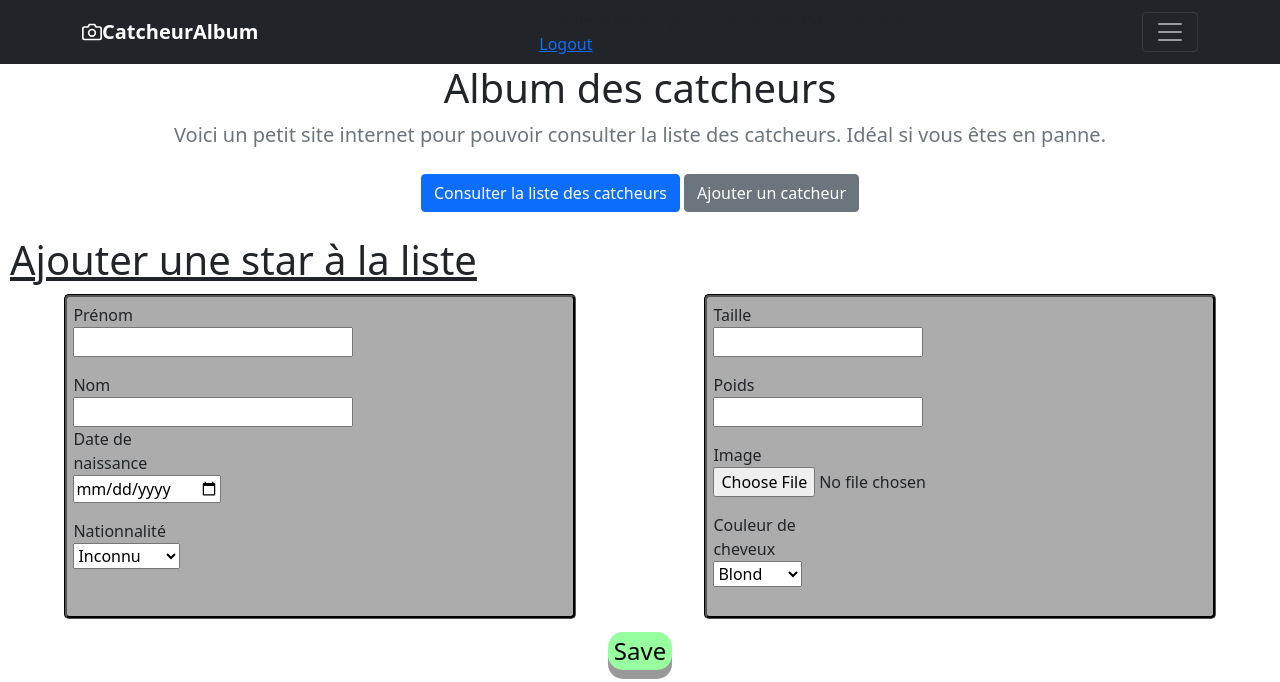
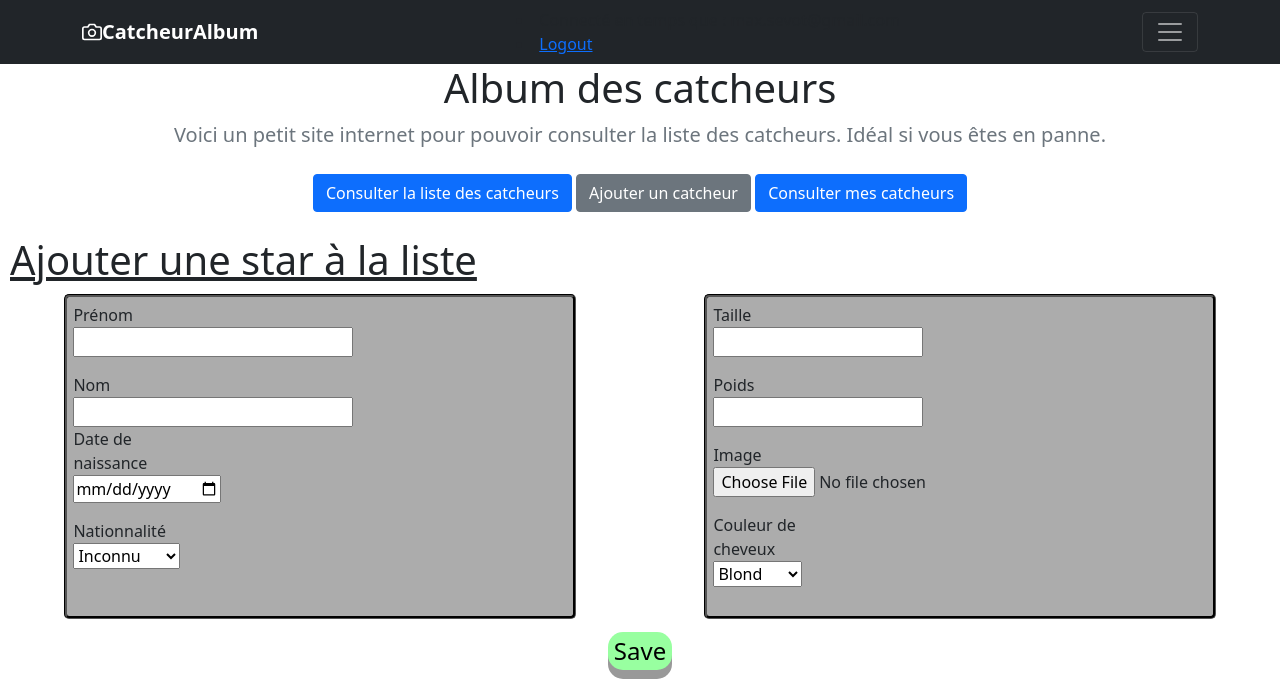
Before and after one commit to Asmeeeee/CatcheurPickerFlask, a Flask app: page /editAjouter in a window 1280 px wide. Shown: the top 682 px of the page. Run offline with Flask 2, Linux system fonts and the light colour scheme; a user stored in the database is signed in; some libraries are stand-ins or nearby versions.

Commit message:
consultation différé

```diff
--- a/tuto/models.py
+++ b/tuto/models.py
@@ -10,6 +10,9 @@ def get_sample():
         return Star.query.limit(150).all()
     else :
          return Star.query.filter(Star.starUserName == current_user.userName).all()
+
+def get_entire_star():
+    return Star.query.all()
 
 def get_star_detail(starid):
     return Star.query.get_or_404(starid)
--- a/tuto/templates/base.html
+++ b/tuto/templates/base.html
@@ -73,8 +73,9 @@
           <h1 class="jumbotron-heading">Album des catcheurs</h1>
           <p class="lead text-muted">Voici un petit site internet pour pouvoir consulter la liste des catcheurs. Idéal si vous êtes en panne.</p>
           <p>
-            <a href="../" class="btn btn-primary my-2">Consulter la liste des catcheurs</a>
+            <a href="/all/" class="btn btn-primary my-2">Consulter la liste des catcheurs</a>
             <a href="/editAjouter" class="btn btn-secondary my-2">Ajouter un catcheur</a>
+            <a href="/" class="btn btn-primary my-2">Consulter mes catcheurs</a>
           </p>
         </div>
       </section>
--- a/tuto/views.py
+++ b/tuto/views.py
@@ -89,6 +89,10 @@ def origin():
 def recherche():
     recherche = request.form["recherche"]
     return render_template("home.html", stars = search_star(recherche), title="Résulat pour la recherche : %s" % recherche)
+
+@app.route("/all/")
+def all():
+    return render_template("home.html", stars=get_entire_star(), title="Liste de tous les catcheurs de Catcheur Picker")
 
 @app.route('/login/', methods=['GET', 'POST'])
 def login():
```
Also changed, not shown: CommandeUtile.md (+9 -0 lines), tuto.db.
